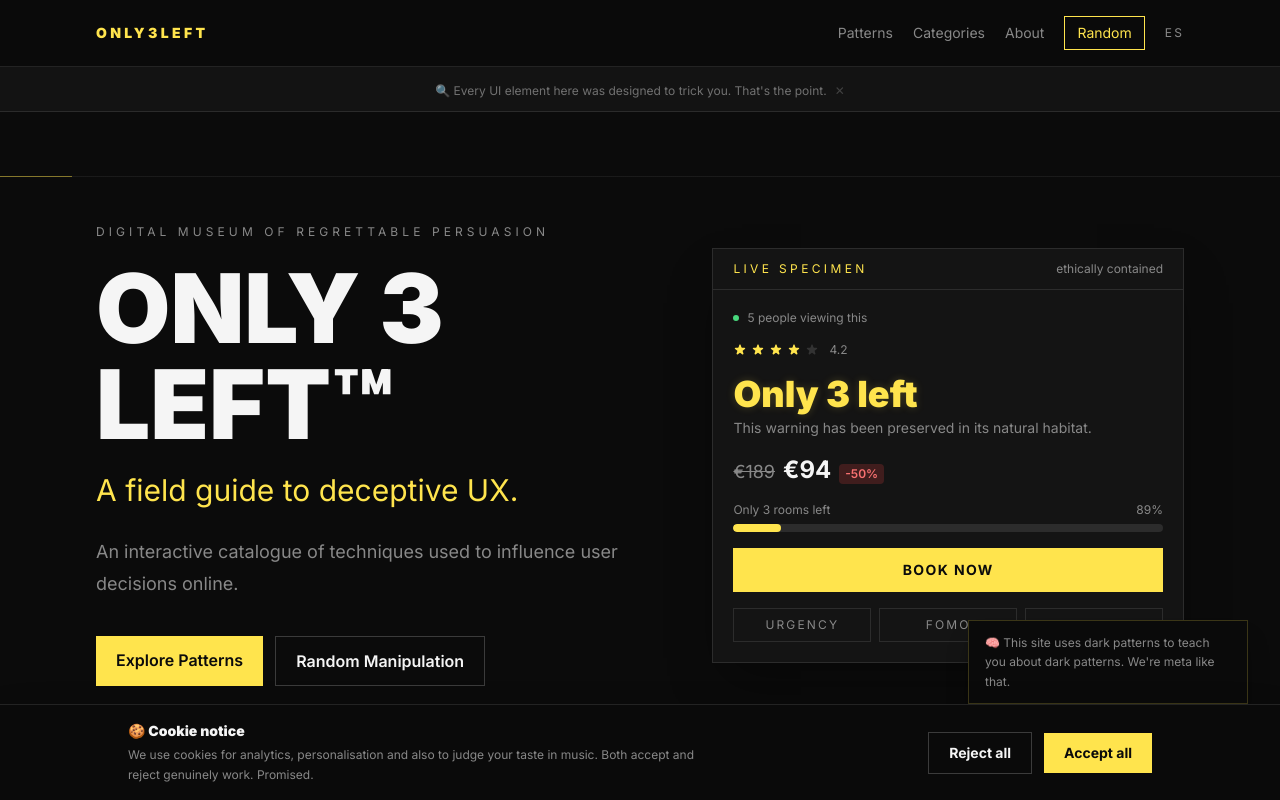
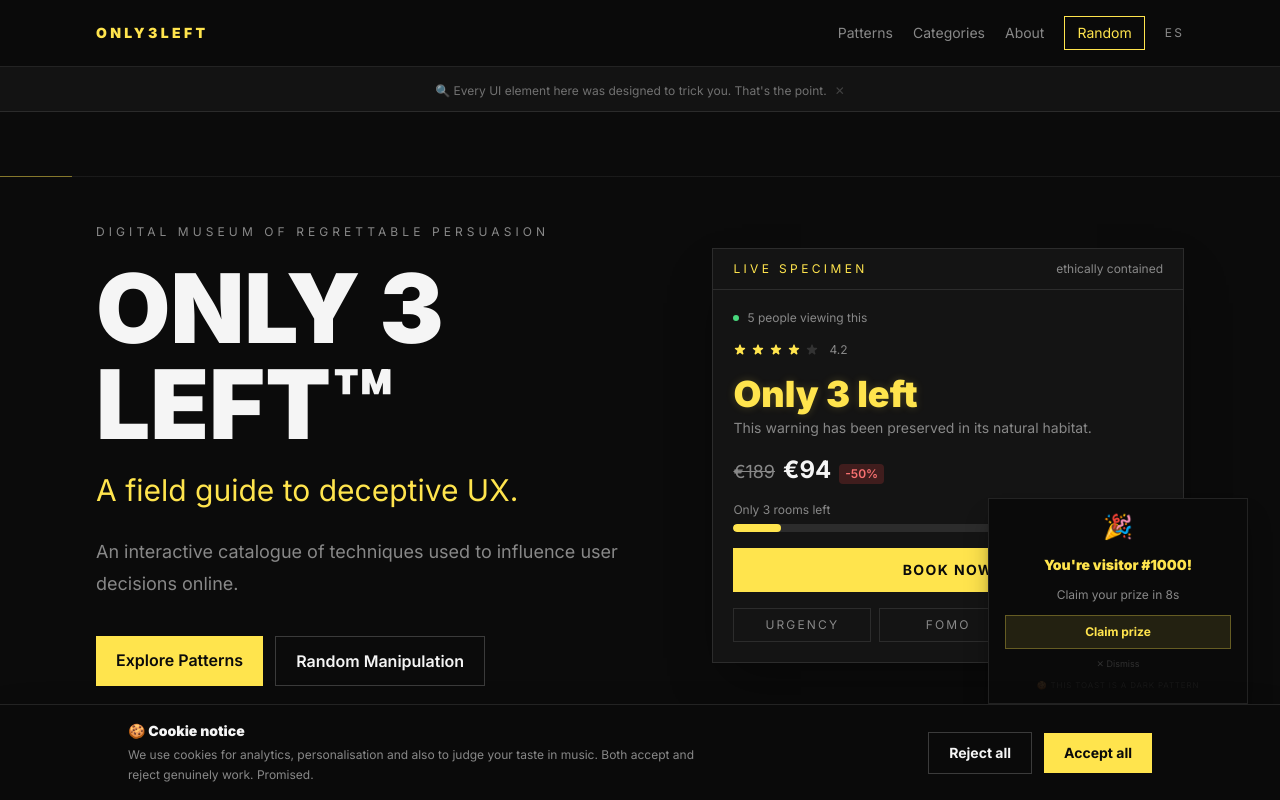
Before and after one commit to Mendiak/only3left, a Next.js app: page / in a window 1280 px wide. Shown: the top 800 px of the page. Built offline with nearby package versions, Linux system fonts and the light colour scheme.

Commit message:
feat: refactor MetaToast component to enhance user interaction and improve toast messaging logic

```diff
--- a/components/MetaToast.tsx
+++ b/components/MetaToast.tsx
@@ -1,64 +1,207 @@
 "use client";
 
-import { useEffect, useState } from "react";
+import { useEffect, useState, useCallback } from "react";
 
-const SESSION_KEY = "only3left-toast-shown";
-
-const messages = {
-  en: [
-    "🕵️ This page contains a dark pattern. Oh wait — you came here to see it.",
-    "⚠️ You have been manipulated. 3 times. This session only.",
-    "🤨 Are you sure you wanted to click that?",
-    "🧠 This site uses dark patterns to teach you about dark patterns. We're meta like that.",
-    "🎯 Dark pattern detected. The irony is not lost on us.",
-    "💡 Fun fact: every pattern on this site has been used against real users.",
-    "🔄 You just experienced a dark pattern. Want to see how it works? You already are.",
-    "🍪 This website uses cookies, trackers, and critical thinking.",
-  ],
-  es: [
-    "🕵️ Esta página contiene un patrón oscuro. Espera — tú viniste a verlo.",
-    "⚠️ Has sido manipulado. 3 veces. Solo en esta sesión.",
-    "🤨 ¿Seguro que querías hacer clic ahí?",
-    "🧠 Esta web usa patrones oscuros para enseñarte patrones oscuros. Somos meta así.",
-    "🎯 Patrón oscuro detectado. La ironía no se nos escapa.",
-    "💡 Dato curioso: cada patrón de esta web se ha usado contra usuarios reales.",
-    "🔄 Acabas de experimentar un patrón oscuro. ¿Quieres ver cómo funciona? Ya lo estás haciendo.",
-    "🍪 Esta web usa cookies, trackers y pensamiento crítico.",
-  ],
+type Toast = {
+  id: string;
+  type: "prize" | "urgency" | "confirmshaming" | "fake-notif" | "hard-close";
+  dismissCount: number;
 };
 
+const STORAGE_KEY = "only3left-darktoast-shown";
+
+function makeToast(locale: string): Toast {
+  const types: Toast["type"][] = ["prize", "urgency", "confirmshaming", "fake-notif", "hard-close"];
+  return {
+    id: crypto.randomUUID?.() ?? Math.random().toString(36),
+    type: types[Math.floor(Math.random() * types.length)],
+    dismissCount: 0,
+  };
+}
+
+function Message({
+  toast,
+  locale,
+  onDismiss,
+  onClose,
+}: {
+  toast: Toast;
+  locale: string;
+  onDismiss: () => void;
+  onClose: () => void;
+}) {
+  const isES = locale === "es";
+  const [countdown, setCountdown] = useState(10);
+  const [buttonClicked, setButtonClicked] = useState(false);
+
+  useEffect(() => {
+    if (toast.type !== "prize" && toast.type !== "urgency") return;
+    const t = setInterval(() => {
+      setCountdown((c) => (c <= 1 ? 10 : c - 1));
+    }, 1000);
+    return () => clearInterval(t);
+  }, [toast.type]);
+
+  switch (toast.type) {
+    case "prize":
+      return (
+        <div className="space-y-3">
+          <p className="text-center text-2xl">🎉</p>
+          <p className="text-sm font-black text-accent text-center">
+            {isES ? "¡Eres el visitante 1000!" : "You're visitor #1000!"}
+          </p>
+          <p className="text-xs text-muted text-center">
+            {isES
+              ? `Reclama tu premio en ${countdown}s`
+              : `Claim your prize in ${countdown}s`}
+          </p>
+          {buttonClicked ? (
+            <div className="animate-in space-y-2 border border-red-500/30 bg-red-500/10 p-3 text-center">
+              <p className="text-xs font-bold text-red-400">
+                {isES ? "¡ES UN ENGAÑO!" : "IT'S A TRICK!"}
+              </p>
+              <p className="text-[10px] text-muted">
+                {isES
+                  ? "Nunca fuiste el visitante 1000. El contador solo existe para que sientas urgencia y hagas clic sin pensar."
+                  : "You were never visitor #1000. The counter only exists to create urgency so you click without thinking."}
+              </p>
+            </div>
+          ) : (
+            <button
+              onClick={() => { setButtonClicked(true); setTimeout(onClose, 2000); }}
+              className="w-full border border-accent/30 bg-accent/10 py-2 text-xs font-bold text-accent transition hover:bg-accent/20"
+            >
+              {isES ? "Reclamar" : "Claim prize"}
+            </button>
+          )}
+        </div>
+      );
+
+    case "urgency":
+      return (
+        <div className="space-y-2">
+          <p className="text-sm font-black text-red-400">
+            ⚠️ {isES ? "Quedan 3 plazas" : "Only 3 spots left"}
+          </p>
+          <p className="text-xs text-muted">
+            {isES
+              ? `${countdown} personas están viendo esto ahora`
+              : `${countdown} people are viewing this right now`}
+          </p>
+          <p className="text-[9px] text-muted/20">
+            {isES ? "El contador no para de reiniciarse" : "The counter keeps resetting"}
+          </p>
+        </div>
+      );
+
+    case "confirmshaming":
+      return (
+        <div className="space-y-3">
+          <p className="text-xs text-muted leading-relaxed">
+            {isES
+              ? "Tranqui, no pasa nada si no entiendes los patrones oscuros. No todo el mundo los capta."
+              : "Don't worry, it's okay if you don't understand dark patterns. Not everyone gets them."}
+          </p>
+          <button
+            onClick={onClose}
+            className="w-full bg-accent py-2 text-xs font-black text-ink"
+          >
+            {isES ? "Aprender más" : "Learn more"}
+          </button>
+          <p className="text-[9px] text-center text-muted/20">
+            {isES ? "No hay forma de cerrar sin hacer clic" : "No way to dismiss without clicking"}
+          </p>
+        </div>
+      );
+
+    case "fake-notif":
+      return (
+        <div className="space-y-2">
+          <div className="flex items-center gap-2">
+            <span className="text-lg">🔋</span>
+            <p className="text-sm font-black">{isES ? "Batería baja" : "Low battery"}</p>
+          </div>
+          <p className="text-xs text-muted">
+            {isES ? "Tu batería está al 5%. Conecta ahora." : "Your battery is at 5%. Plug in now."}
+          </p>
+          <div className="h-1.5 overflow-hidden rounded-full bg-white/10">
+            <div className="h-full rounded-full bg-red-500" style={{ width: `${Math.random() * 10 + 2}%` }} />
+          </div>
+          <p className="text-[9px] text-muted/20">
+            {isES ? "No es real. Solo una notificación falsa." : "Not real. Just a fake notification."}
+          </p>
+        </div>
+      );
+
+    case "hard-close":
+      return (
+        <div className="relative space-y-2">
+          <p className="pr-4 text-xs font-bold text-paper">
+            {isES ? "🔥 Oferta exclusiva para ti" : "🔥 Exclusive offer just for you"}
+          </p>
+          <p className="text-xs text-muted">
+            {isES ? "50% off si cierras esta ventana... espera, no." : "50% off if you close this window... wait, no."}
+          </p>
+          <button
+            onClick={onClose}
+            className="absolute -right-1 -top-1 grid h-4 w-4 place-items-center border border-white/10 bg-ink text-[8px] text-muted/30 transition hover:text-muted/60"
+            style={{ padding: 0, minWidth: 0 }}
+          >
+            ✕
+          </button>
+          <p className="text-[9px] text-muted/20">
+            {isES ? "Intenta darle a la ✕ pequeña" : "Try hitting the tiny ✕"}
+          </p>
+        </div>
+      );
+  }
+}
+
 export function MetaToast({ locale = "en" }: { locale?: string }) {
-  const [visible, setVisible] = useState(false);
-  const [message, setMessage] = useState("");
+  const [toast, setToast] = useState<Toast | null>(null);
+
+  const close = useCallback(() => {
+    setToast(null);
+  }, []);
+
+  const dismiss = useCallback(() => {
+    if (!toast) return;
+    const next = { ...toast, dismissCount: toast.dismissCount + 1 };
+    if (next.dismissCount >= 3) {
+      setToast(null);
+      try { sessionStorage.setItem(STORAGE_KEY, "1"); } catch { /* ignore */ }
+      return;
+    }
+    setTimeout(() => setToast(next), 2000);
+  }, [toast]);
 
   useEffect(() => {
     if (typeof window === "undefined") return;
-    const alreadyShown = sessionStorage.getItem(SESSION_KEY);
-    if (alreadyShown) return;
+    if (sessionStorage.getItem(STORAGE_KEY)) return;
 
-    const msgs = messages[locale as keyof typeof messages] ?? messages.en;
-    setMessage(msgs[Math.floor(Math.random() * msgs.length)]);
+    const t = setTimeout(() => {
+      setToast(makeToast(locale));
+    }, 4000);
 
-    const showTimer = setTimeout(() => setVisible(true), 2500);
-    const hideTimer = setTimeout(() => {
-      setVisible(false);
-      try { sessionStorage.setItem(SESSION_KEY, "1"); } catch { /* ignore */ }
-    }, 8000);
-
-    return () => {
-      clearTimeout(showTimer);
-      clearTimeout(hideTimer);
-    };
+    return () => clearTimeout(t);
   }, [locale]);
 
-  if (!visible) return null;
+  if (!toast) return null;
 
   return (
-    <div
-      onClick={() => { setVisible(false); try { sessionStorage.setItem(SESSION_KEY, "1"); } catch { /* ignore */ } }}
-      className="fixed bottom-20 right-4 z-40 max-w-[280px] animate-in cursor-pointer border border-accent/20 bg-[#0a0a0a] px-4 py-3 shadow-xl shadow-black/40 transition hover:border-accent/40 sm:bottom-24 sm:right-8"
-    >
-      <p className="text-xs text-muted leading-relaxed">{message}</p>
+    <div className="fixed bottom-20 right-4 z-40 w-[260px] animate-in border border-white/10 bg-[#0a0a0a] px-4 py-3 shadow-xl shadow-black/40 sm:bottom-24 sm:right-8">
+      <Message toast={toast} locale={locale} onDismiss={dismiss} onClose={close} />
+      {toast.type !== "confirmshaming" && toast.type !== "hard-close" && (
+        <button
+          onClick={dismiss}
+          className="mt-2 w-full text-[9px] text-muted/30 transition hover:text-muted/60"
+        >
+          {locale === "es" ? "✕ Cerrar" : "✕ Dismiss"}
+        </button>
+      )}
+      <p className="mt-1.5 text-[8px] text-center text-muted/10 uppercase tracking-widest">
+        {locale === "es" ? "🍪 Este toast es un patrón oscuro" : "🍪 This toast is a dark pattern"}
+      </p>
     </div>
   );
 }
```
